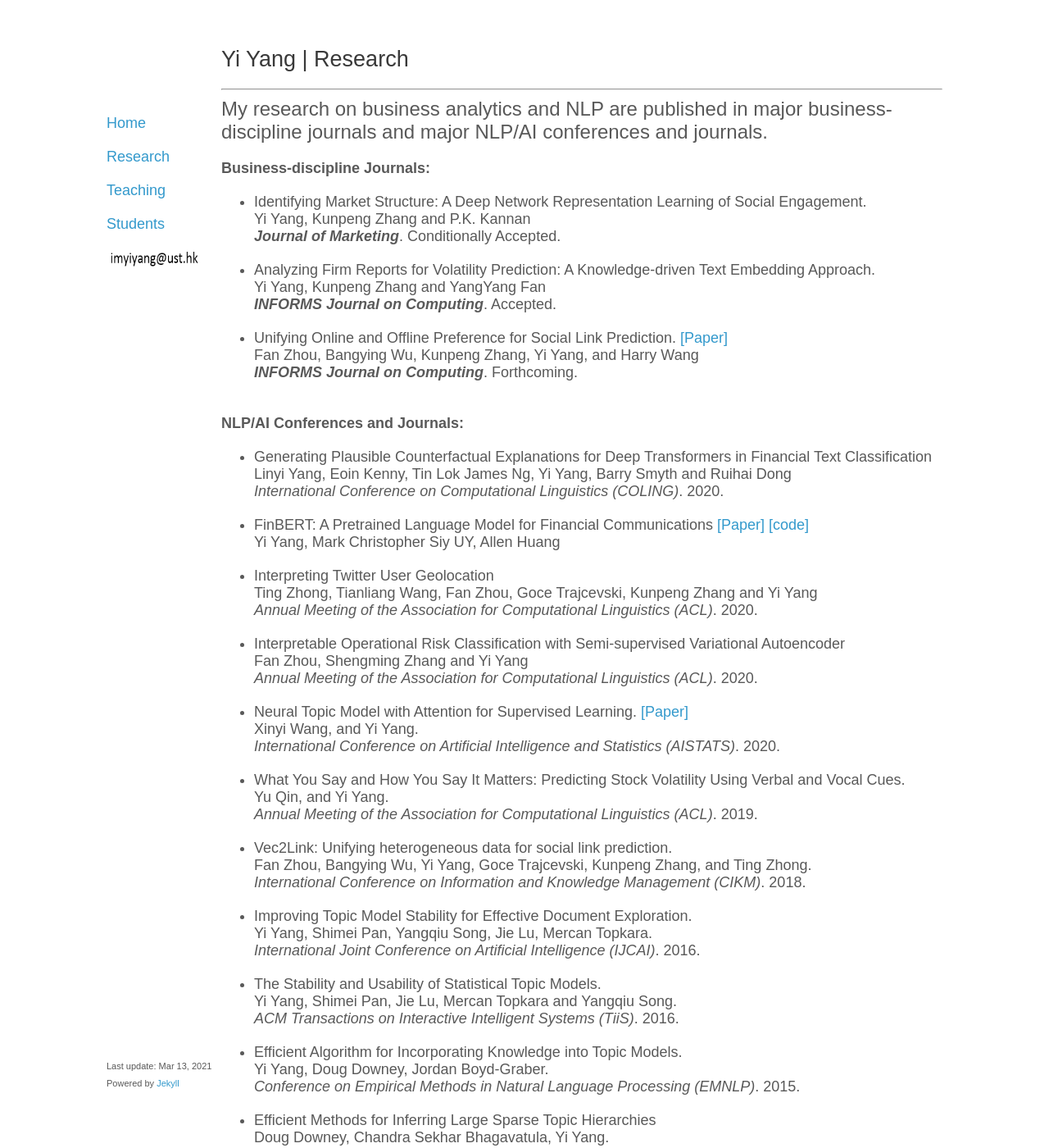
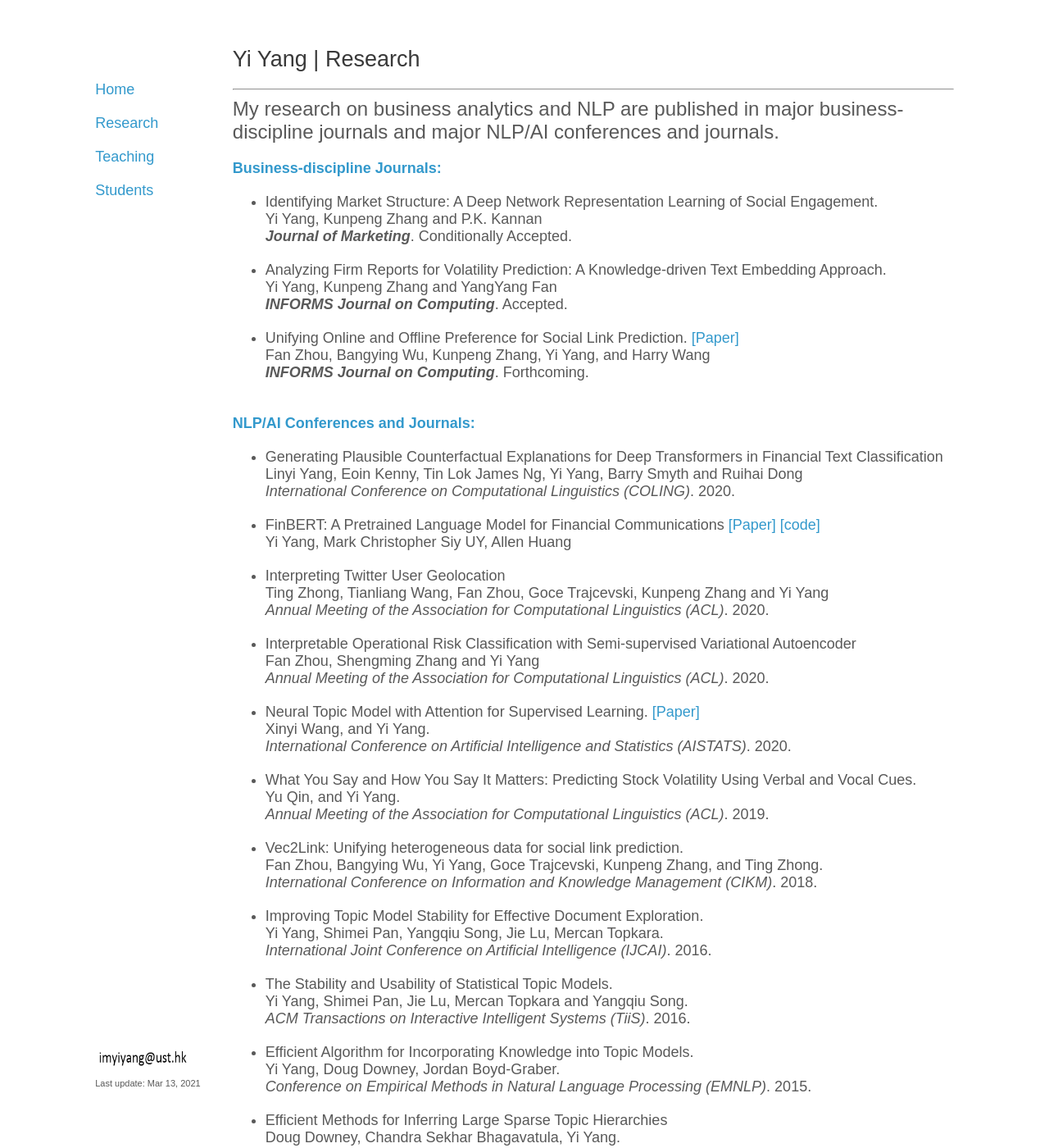
Before and after one commit to yya518/yya518.github.io, a Jekyll site: the page built from research.md, in a window 1280 px wide and 1400 px high. Shown: the whole window at 82% size. Built offline with Jekyll 4.4.1, drawn with Linux system fonts in a browser that asks for light colours.

Commit message:
edit css

```diff
--- a/_layouts/default.html
+++ b/_layouts/default.html
@@ -5,13 +5,11 @@
   <body>
     <div class="wrapper">
       <header>
-      	<p>&nbsp</p><p>&nbsp</p>
-
+      	<p>&nbsp</p>
         	<p class="view"><a href="index">Home</a></p>
 		      <p class="view"><a href="research">Research</a></p>
 		      <p class="view"><a href="teaching">Teaching</a></p>
 		      <p class="view"><a href="students">Students</a></p>
-           <img src="email.png" width=120 height=25>
       </header>
 
       <section>
@@ -20,8 +18,10 @@
       </section>
 
       <footer>
-        <p><small>Last update: Mar 13, 2021</small><br>
-        <small>Powered by <a href="https://github.com/mojombo/jekyll">Jekyll</a> </small></p>
+                   <img src="email.png" width=120 height=25>
+           <p><small>Last update: Mar 13, 2021</small><br>
+
+        <!--<small>Powered by <a href="https://github.com/mojombo/jekyll">Jekyll</a> </small></p>-->
       </footer>
     </div>
 
--- a/css/style.css
+++ b/css/style.css
@@ -46,7 +46,7 @@ a small {
 
 
 .wrapper {
-  width:1020px;
+  width:90%;
   margin:0 auto;
 }
 
--- a/research.md
+++ b/research.md
@@ -9,7 +9,7 @@ title: research
 
 <span style="font-size:24px;"> My research on business analytics and NLP are published in major business-discipline journals and major NLP/AI conferences and journals.</span>
 
-**Business-discipline Journals:**   <br>
+<span style="color:#39c;">**Business-discipline Journals:**  </span> <br>
 + Identifying Market Structure: A Deep Network Representation Learning of Social Engagement. <br>
 Yi Yang, Kunpeng Zhang and P.K. Kannan <br>
 ***Journal of Marketing***. Conditionally Accepted.<br>
@@ -22,7 +22,7 @@ Yi Yang, Kunpeng Zhang and YangYang Fan<br>
 Fan Zhou, Bangying Wu, Kunpeng Zhang, Yi Yang, and Harry Wang <br>
 ***INFORMS Journal on Computing***. Forthcoming.<br><br>
 
-**NLP/AI Conferences and Journals:**
+<span style="color:#39c;">**NLP/AI Conferences and Journals:**  </span>
 
 + Generating Plausible Counterfactual Explanations for Deep Transformers in Financial Text Classification <br>
 Linyi Yang, Eoin Kenny, Tin Lok James Ng,  Yi Yang, Barry Smyth and Ruihai Dong <br>
```
